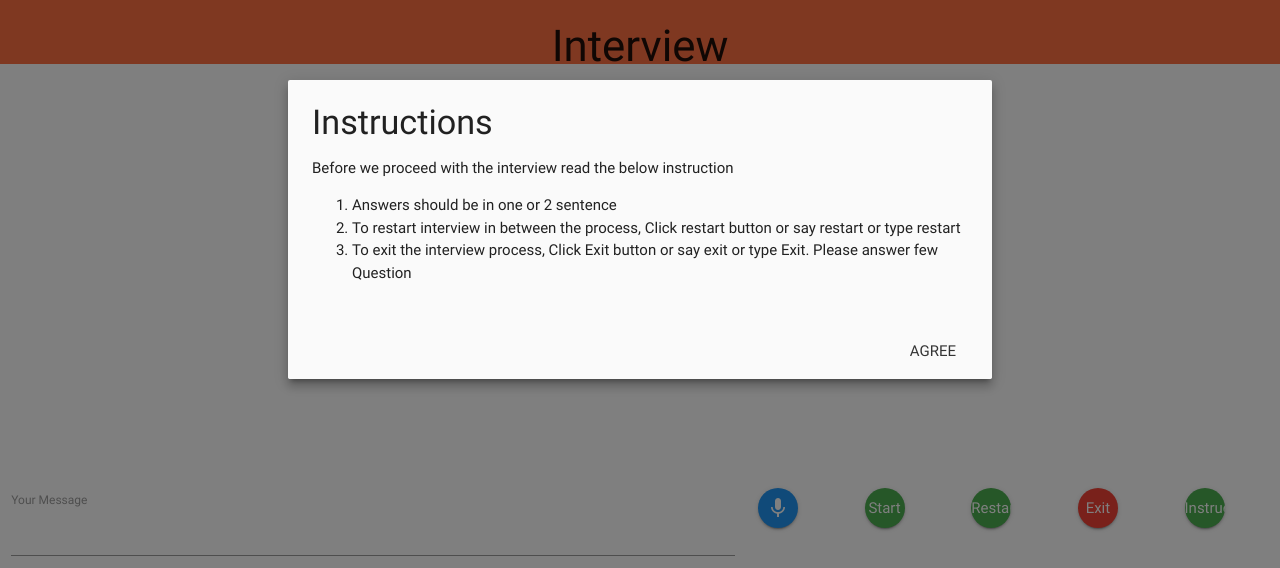
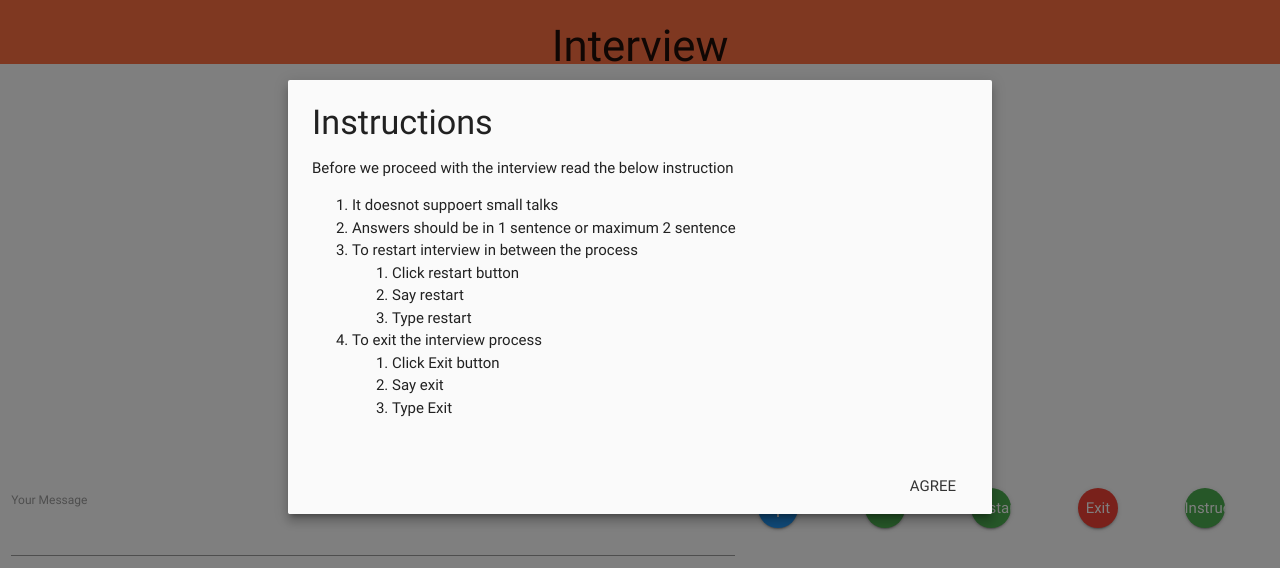
Before and after one commit to Divyanshu-Saini/angular-chatbot, an Angular app: page / in a window 1280 px wide. Both pictures are taken after a click on the button "Instructions". Shown: the top 568 px of the page. Built offline with nearby package versions, Linux system fonts and the light colour scheme; what api-ai-javascript would draw is missing.

Commit message:
modal updated

```diff
--- a/src/app/chat/chat-dialog/chat-dialog.component.html
+++ b/src/app/chat/chat-dialog/chat-dialog.component.html
@@ -57,11 +57,22 @@
     <h4>Instructions</h4>
     <p> Before we proceed with the interview read the below instruction</p>
     <ol>
-      <li>Answers should be in one or 2 sentence</li>
-      <li>
-      To restart interview in between the process, Click restart button or say restart or type restart
+      <li>It doesnot suppoert small talks</li>
+      <li>Answers should be in 1 sentence or maximum 2 sentence</li>
+      <li>To restart interview in between the process
+        <ol>
+          <li>Click restart button </li>
+          <li>Say restart</li>
+          <li>Type restart</li>
+        </ol>
       </li>
-      <li>To exit the interview process, Click Exit button or say exit or type Exit. Please answer few Question</li>
+      <li>To exit the interview process
+        <ol>
+          <li>Click Exit button</li>
+          <li> Say exit </li>
+          <li>Type Exit</li>
+        </ol>
+      </li>
     </ol>
   </div>
   <div class="modal-footer">
```
